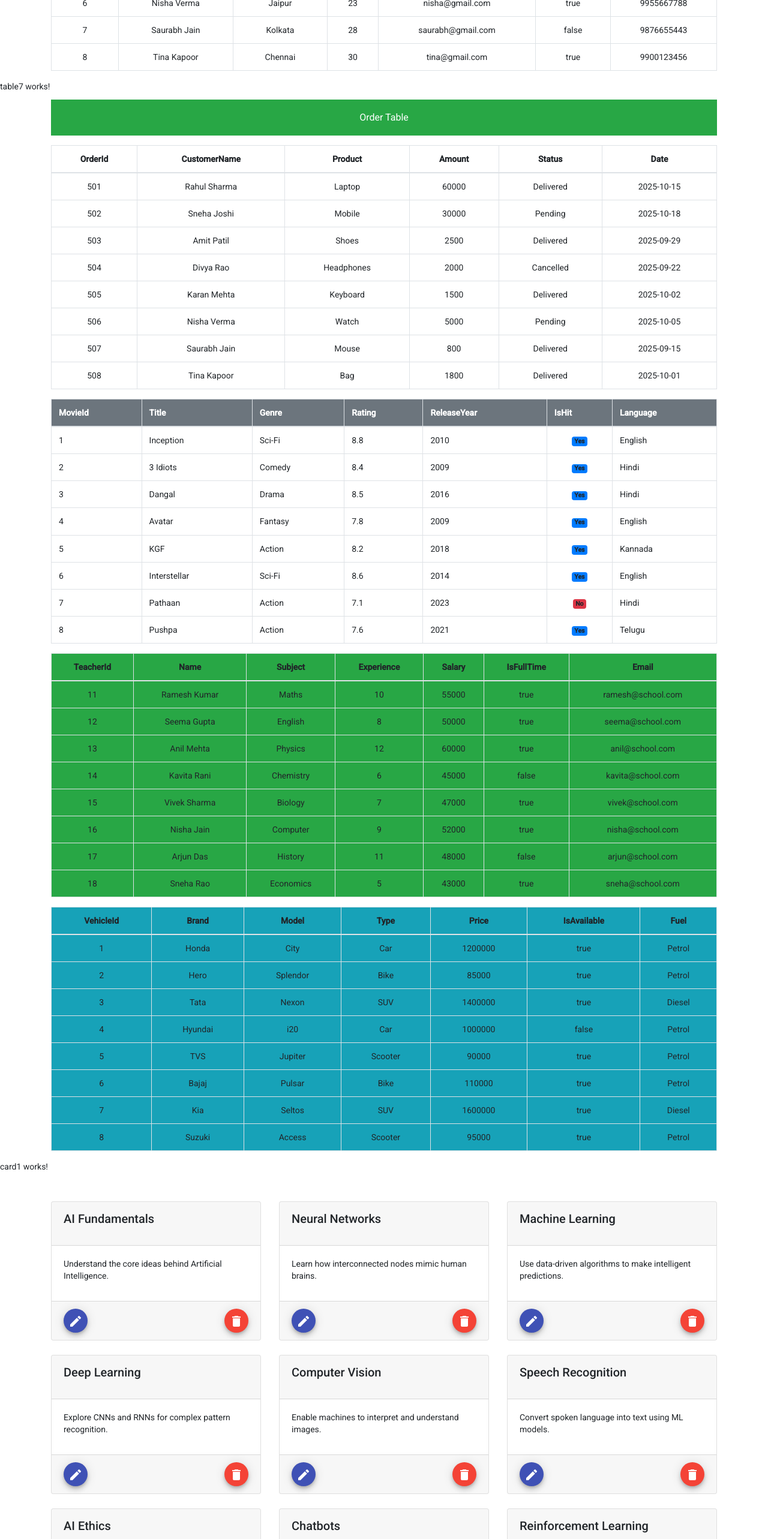
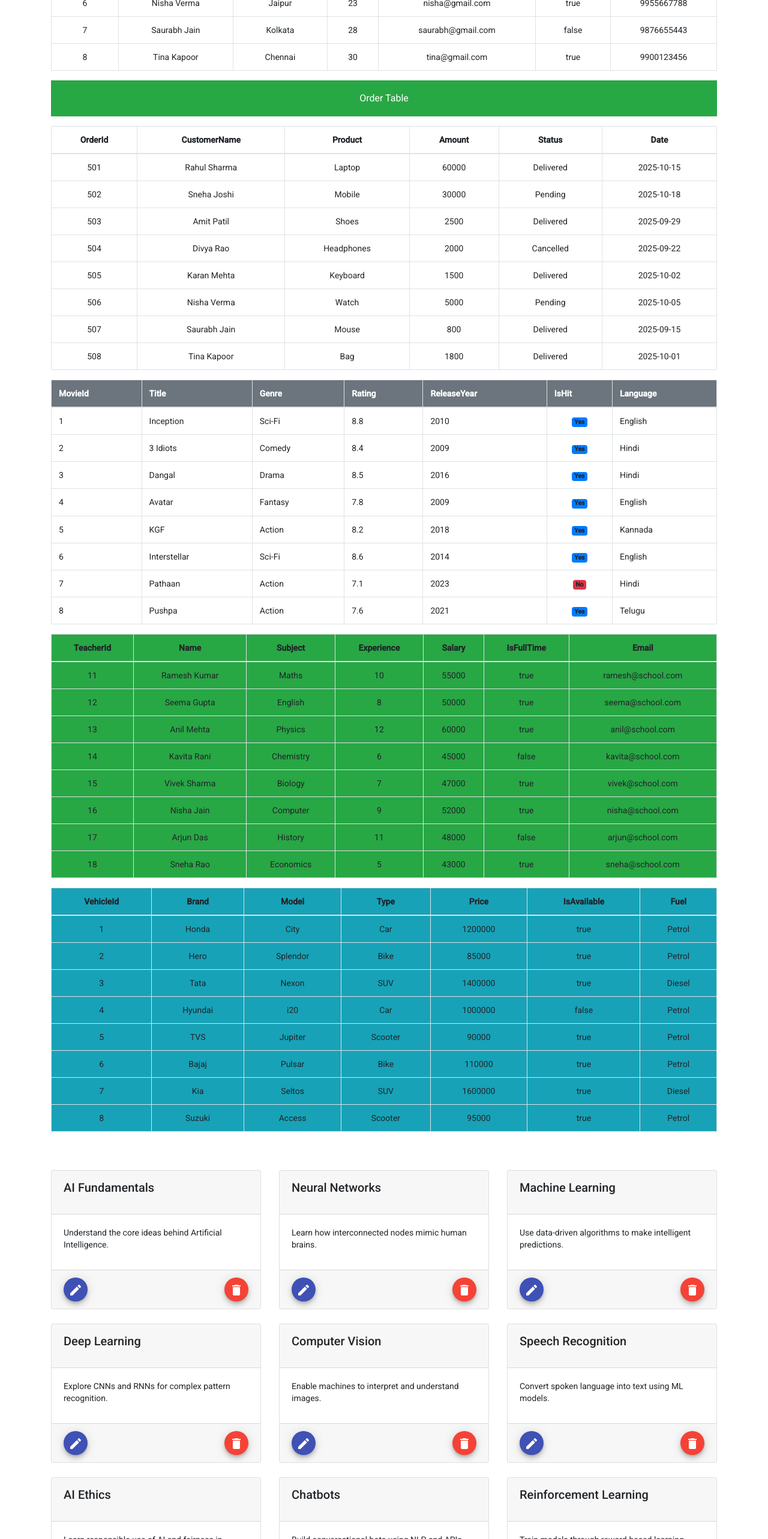
Before and after one commit to Ambika223/05Nov2026, an Angular app: page / in a window 1280 px wide. Shown: the part 3220-5786 px from the top of the page at 60% size. Built offline with nearby package versions, Linux system fonts and the light colour scheme.

Commit message:
changes in card

```diff
--- a/src/app/shared/components/card/card1/card1.component.html
+++ b/src/app/shared/components/card/card1/card1.component.html
@@ -1,4 +1,4 @@
-<p>card1 works!</p>
+<!-- <p>card1 works!</p> -->
 <div class="container mt-5">
     <div class="row">
         <div class="col-md-4 mb-4" *ngFor="let ai of aiArrs">
--- a/src/app/shared/components/table/table7/table7.component.html
+++ b/src/app/shared/components/table/table7/table7.component.html
@@ -1,4 +1,4 @@
-<p>table7 works!</p>
+<!-- <p>table7 works!</p> -->
 <div class="container">
     <div class="row">
         <div class="col-md-12">
```
